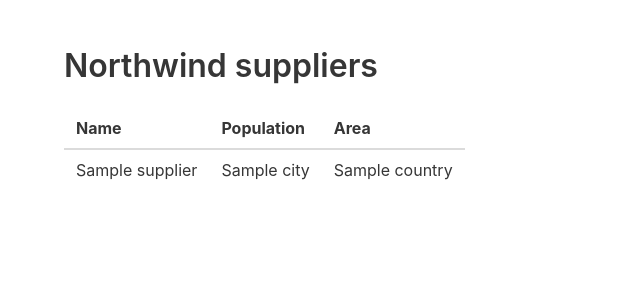
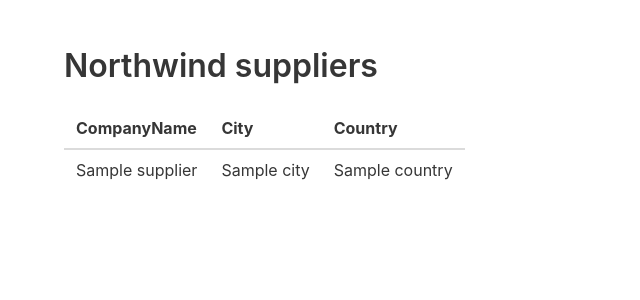
Before and after one commit to belka-mironova/flask_simple, a Flask app: template week12/templates/index.html in a window 1280 px wide. Shown: the top 300 px of the page, without its empty margins (0-640 px from the left). Run offline with Flask 2, Linux system fonts and the light colour scheme; the template is opened without the code that fills it: most values are stand-ins (such as "Sample title", 1, 10 or a date in 2020).

Commit message:
Update index.html

```diff
--- a/week12/templates/index.html
+++ b/week12/templates/index.html
@@ -18,9 +18,9 @@
         <table class="table">
           <thead>
             <tr>
-              <th>Name</th>
-              <th>Population</th>
-              <th>Area</th>
+              <th>CompanyName</th>
+              <th>City</th>
+              <th>Country</th>
             </tr>
           </thead>
           <tbody>
```
